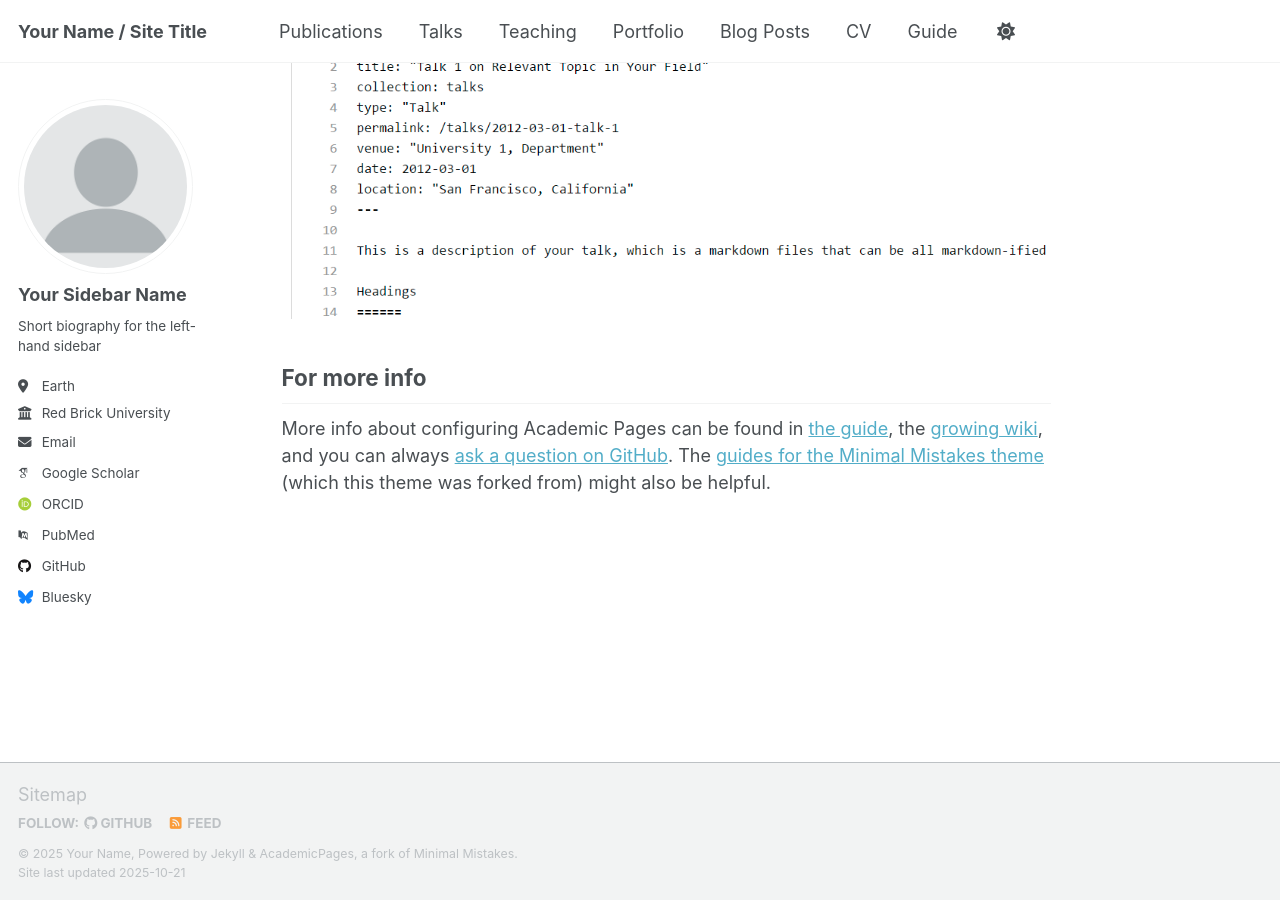
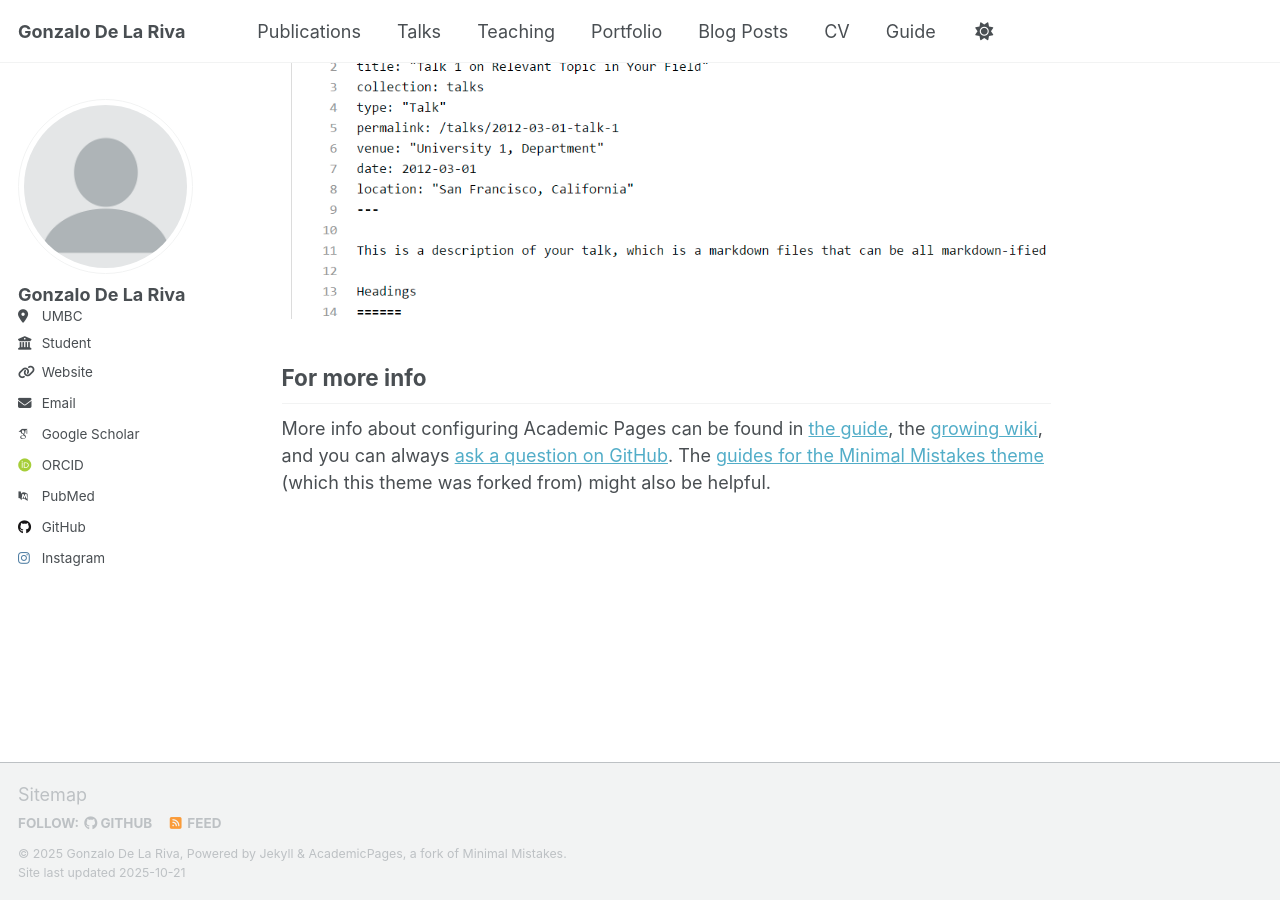
Before and after one commit to gdelariva250/gdelariva250.github.io, a Jekyll site: the page built from _pages/about.md, in a window 1280 px wide and 900 px high, scrolled down 2880 px. Built offline with Jekyll 4.4.1, drawn with Linux system fonts in a browser that asks for light colours; some web fonts are replaced; a script that is not in the unit is left out.

Commit message:
Update _config.yml basic information

```diff
--- a/_config.yml
+++ b/_config.yml
@@ -9,14 +9,14 @@
 # Basic Site Settings
 locale                   : "en-US"
 site_theme               : "default" # Currently available options are "default", "air"
-title                    : "Your Name / Site Title"
+title                    : "Gonzalo De La Riva"
 title_separator          : "-"
-name                     : &name "Your Name"
-description              : &description "Your Name's academic portfolio"   # Update this with a general description of your site, this is the default if not overridden by a page
-url                      : https://academicpages.github.io # The base hostname & protocol for your site e.g. "https://[your GitHub username].github.io",
+name                     : &name "Gonzalo De La Riva"
+description              : &description "Loading..."   # Update this with a general description of your site, this is the default if not overridden by a page
+url                      : https://gdelariva250.github.io # The base hostname & protocol for your site e.g. "https://[your GitHub username].github.io",
                                                            # or if you already have some other page hosted on Github then use "https://[your GitHub username].github.io/[Your Repo Name]"
 baseurl                  : "" # the subpath of your site, e.g. "/blog"
-repository               : "academicpages/academicpages.github.io"
+repository               : "gdelariva250/gdelariva250.github.io"
 
 # Site Author - The following control what appear as part of the author content on the side bar.
 #               If a field is blank the icon and link will not appear, otherwise it will be shown.
@@ -24,13 +24,13 @@ repository               : "academicpages/academicpages.github.io"
 author:
   # Biographic information
   avatar           : "profile.png"
-  name             : "Your Sidebar Name"
+  name             : "Gonzalo De La Riva"
   pronouns         : # example: "she/her"
-  bio              : "Short biography for the left-hand sidebar"
-  location         : "Earth"
-  employer         : "Red Brick University"
-  uri              : # URL
-  email            : "none@example.org"
+  bio              : # "Loading..."
+  location         : "UMBC"
+  employer         : "Student"
+  uri              : "https://gdelariva250.github.io"
+  email            : "g147@umbc.edu"
 
   # Academic websites
   academia         : # URL
@@ -48,20 +48,20 @@ author:
   bitbucket        : # Username - Update with your username on the site
   codepen          : # Username
   dribbble         : # Username
-  github           : "academicpages"
+  github           : "gdealriva250"
   kaggle           : # Username
   stackoverflow    : # User number or user number and name (i.e., use "1" or "1/jeff-atwood")
 
   # Social media
   artstation       : # Username
-  bluesky          : "bsky.app" # Replace this with you Bluesky username
+  bluesky          : #"bsky.app" # Replace this with you Bluesky username
   facebook         : # Username
   flickr           : # Username
   foursquare       : # Username
   goodreads        : # Username
   google_plus      : # Username
   keybase          : # Username
-  instagram        : # Username
+  instagram        : "gonzalo_delariva_"
   lastfm           : # Username
   linkedin         : # Username
   mastodon         : # URL
```
